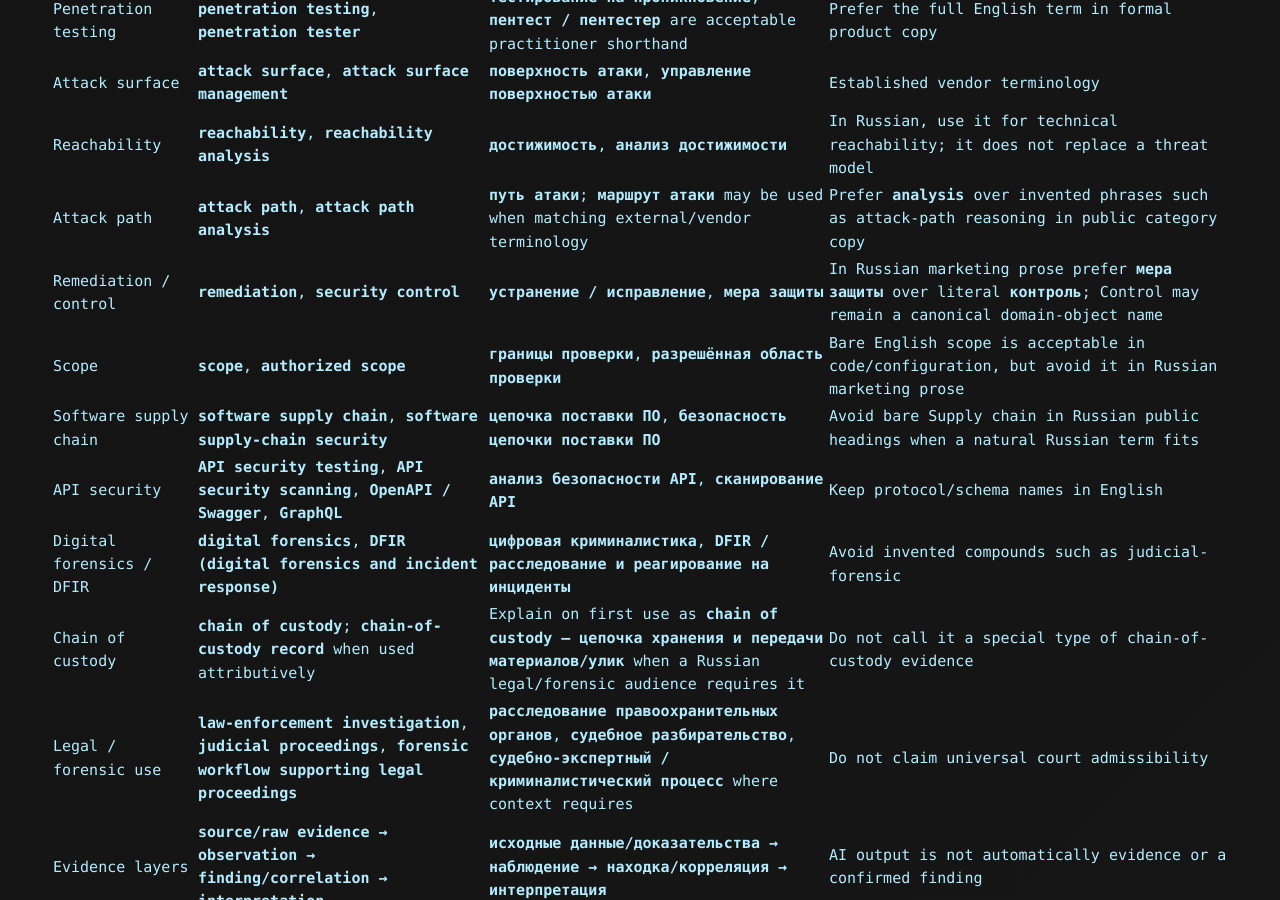
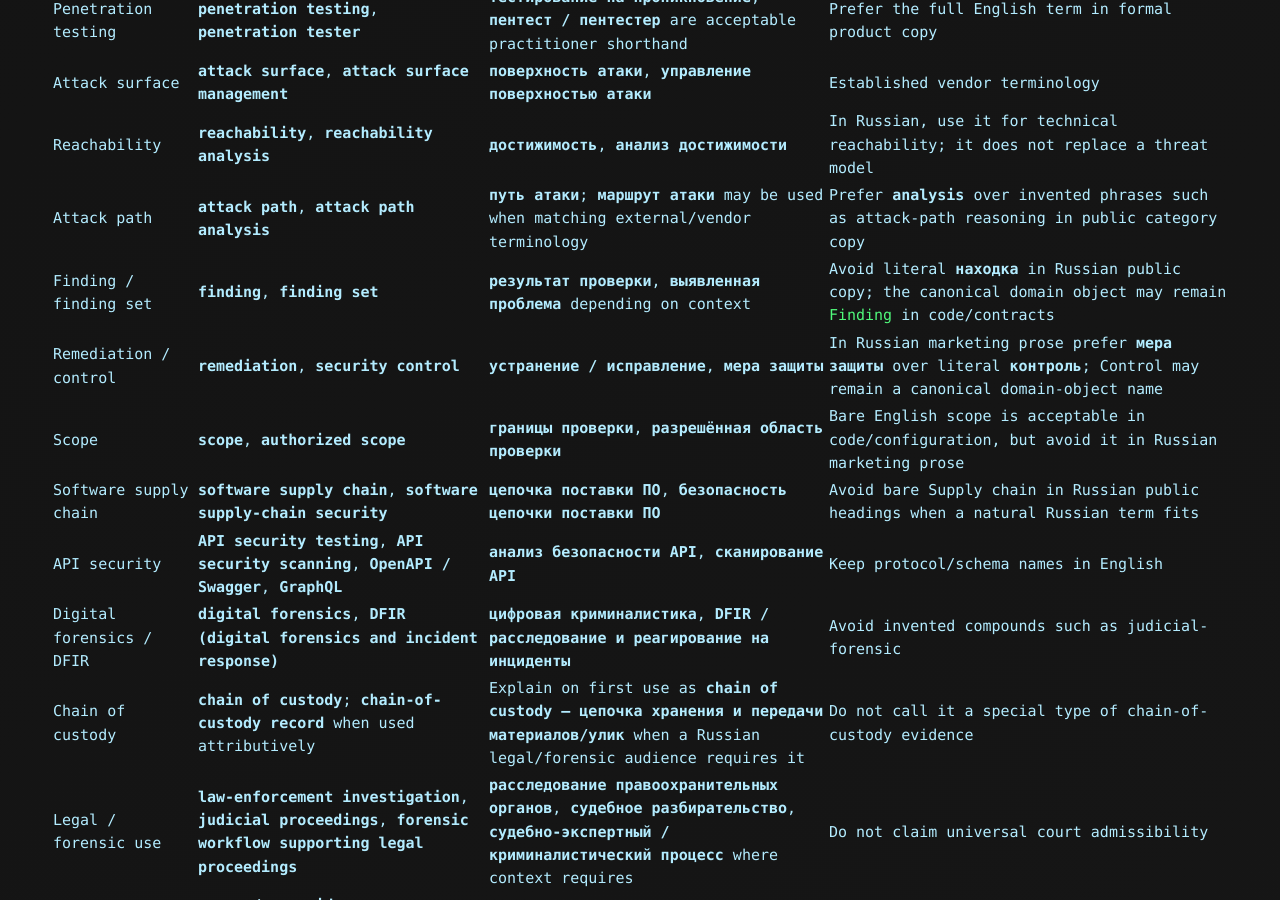
Before and after one commit to Fuzzy-Technologies/1337, a Jekyll site: the page built from docs/TERMINOLOGY.md, in a window 1280 px wide and 900 px high, scrolled down 849 px. Built offline with Jekyll 4.4.1, drawn with Linux system fonts in a browser that asks for light colours; our own code applies the rules of GitHub Pages for plain Markdown files; Markdown is read by kramdown in place of the engine named in the settings.

Commit message:
1337: document finding localization terminology

```diff
--- a/docs/TERMINOLOGY.md
+++ b/docs/TERMINOLOGY.md
@@ -31,6 +31,7 @@ historical wording that must remain unchanged for traceability.
 | Attack surface           | **attack surface**, **attack surface management**                                                               | **поверхность атаки**, **управление поверхностью атаки**                                                                                               | Established vendor terminology                                                                                                                                           |
 | Reachability             | **reachability**, **reachability analysis**                                                                     | **достижимость**, **анализ достижимости**                                                                                                              | In Russian, use it for technical reachability; it does not replace a threat model                                                                                        |
 | Attack path              | **attack path**, **attack path analysis**                                                                       | **путь атаки**; **маршрут атаки** may be used when matching external/vendor terminology                                                                | Prefer **analysis** over invented phrases such as attack-path reasoning in public category copy                                                                          |
+| Finding / finding set      | **finding**, **finding set**                                                                              | **результат проверки**, **выявленная проблема** depending on context                                                                                  | Avoid literal **находка** in Russian public copy; the canonical domain object may remain `Finding` in code/contracts                                                |
 | Remediation / control    | **remediation**, **security control**                                                                           | **устранение / исправление**, **мера защиты**                                                                                                          | In Russian marketing prose prefer **мера защиты** over literal **контроль**; Control may remain a canonical domain-object name                                           |
 | Scope                    | **scope**, **authorized scope**                                                                                 | **границы проверки**, **разрешённая область проверки**                                                                                                 | Bare English scope is acceptable in code/configuration, but avoid it in Russian marketing prose                                                                          |
 | Software supply chain    | **software supply chain**, **software supply-chain security**                                                   | **цепочка поставки ПО**, **безопасность цепочки поставки ПО**                                                                                          | Avoid bare Supply chain in Russian public headings when a natural Russian term fits                                                                                      |
```
